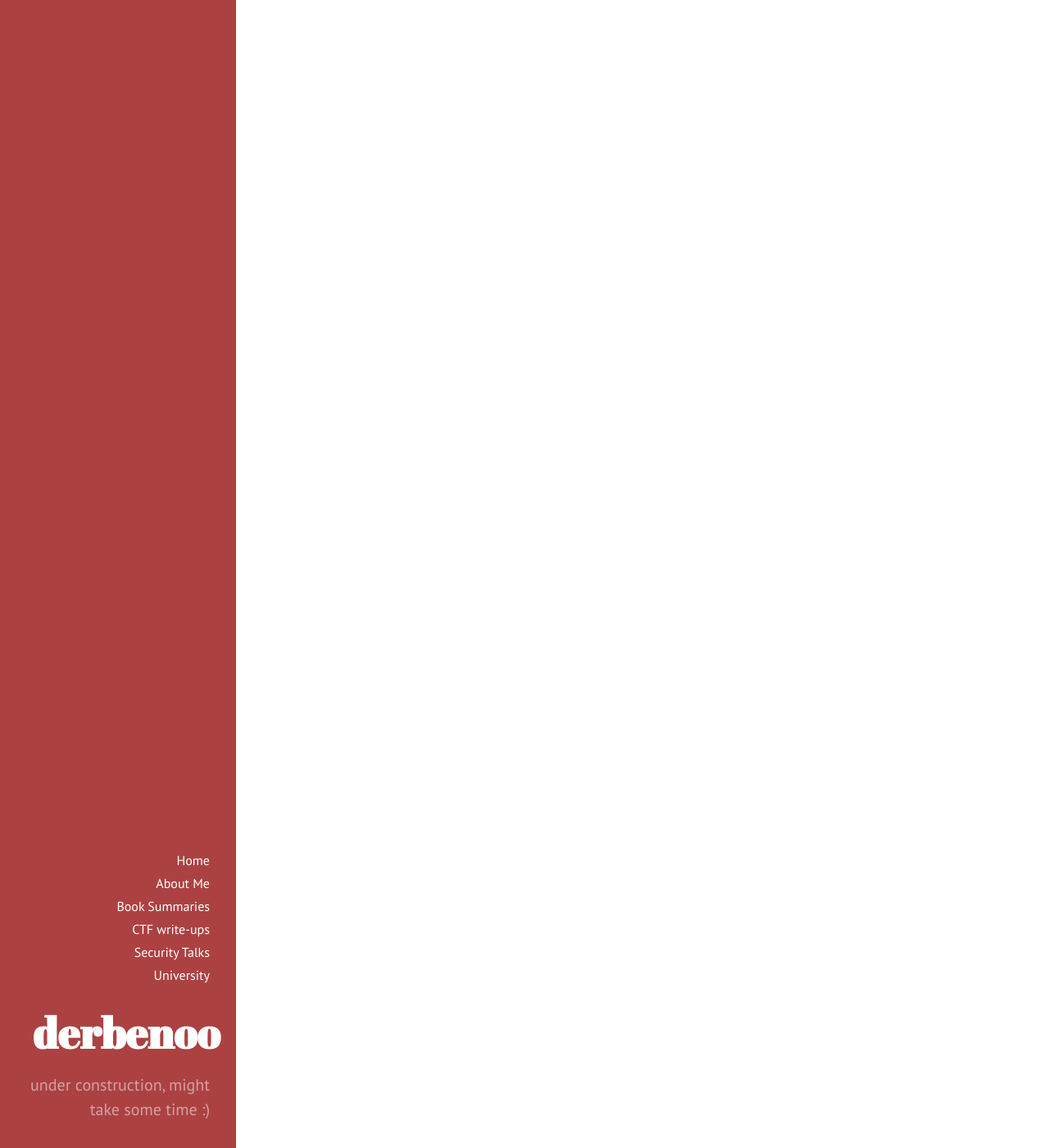
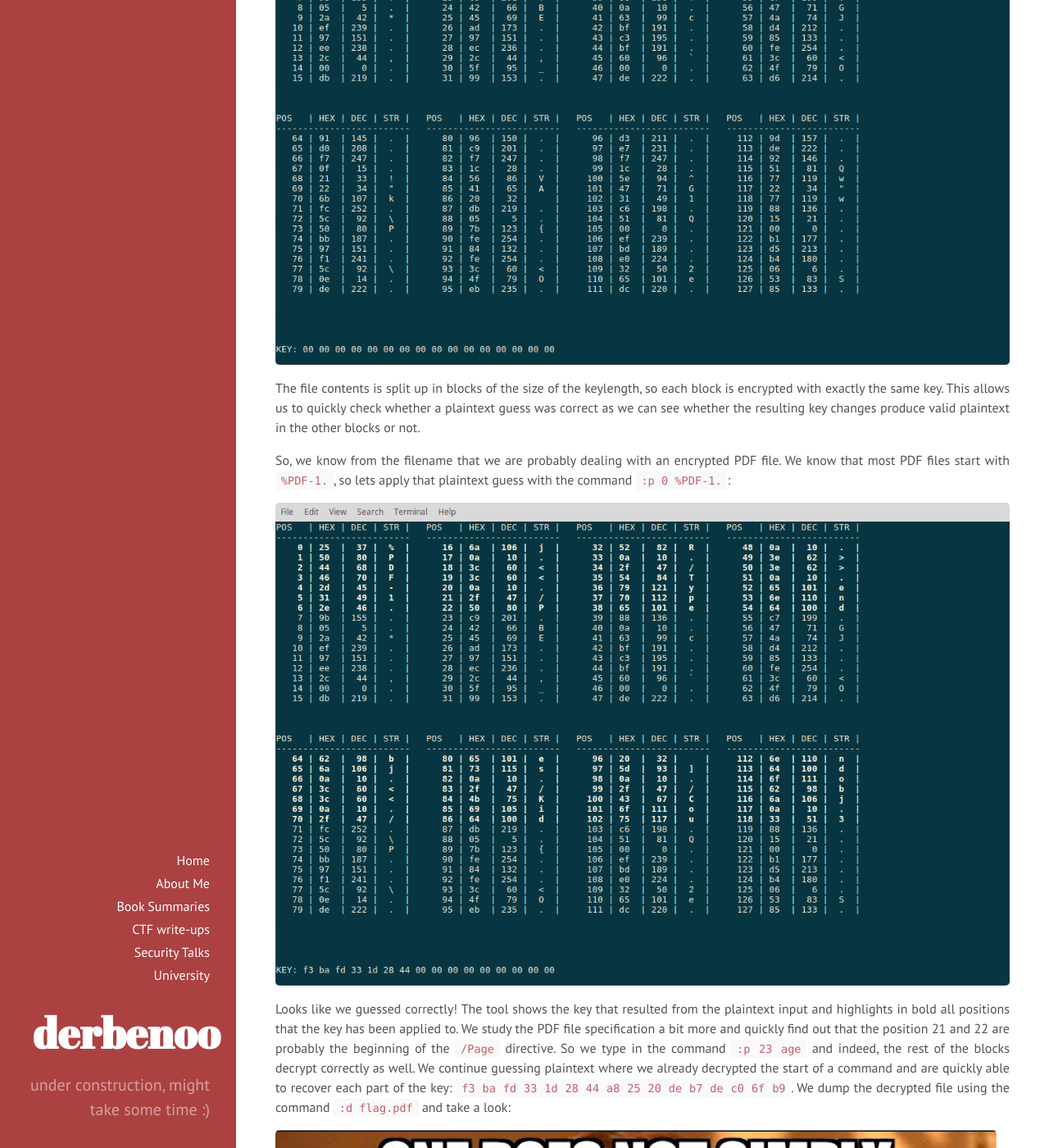
Before and after one commit to derbenoo/derbenoo.github.io, a Jekyll site: the page built from _posts/ctf/2017-08-12-sha2017_ctf_stack_overflow.md, in a window 1280 px wide and 1400 px high, scrolled down 2575 px. Shown: the whole window at 82% size. Built offline with Jekyll 4.4.1, drawn with Linux system fonts in a browser that asks for light colours; some of the changed text lies outside the part shown.

Commit message:
SHA2017 CTF Stack Overflow challenge write-up

```diff
--- a/_posts/ctf/2017-08-12-sha2017_ctf_stack_overflow.md
+++ b/_posts/ctf/2017-08-12-sha2017_ctf_stack_overflow.md
@@ -70,4 +70,27 @@
 
 The Python package `Crypto` allows us to specify a custom counter function. Unfortunately, this freedom can be abused to implement very insecure counter functions such as `counter=lambda: secret`. With `secret` being only 16 bytes long, we basically subverted the whole security of AES and reduced it to a repeating 16 byte long stream cipher key. All we have to do now is to XOR the ciphertext parts that were encrypted under the same key and guess some plaintext. While guessing plaintext is pretty pointless against a properly used stream cipher, it makes sense in this scenario since we have a method of validating our guess. Let's use the example from above and pretend we are guessing what P1 could be. Since we have access to `P1 XOR P2`, we can check our guess (let's call it P1') by calculating `P1' XOR (P1 XOR P2)` and see whether P2 makes sense or not. If so, we probably guessed the correct plaintext for P1. Once we successfully did that, we can extract the key by simple calculating `C1 XOR P1= K`
 
-## Guessing some plaintext
+## Guessing some plaintext using [OTP PWN](https://github.com/derbenoo/otp_pwn)
+
+The process described in the above section is greatly facilitated by the [otp_pwn](https://github.com/derbenoo/otp_pwn) utility, which allows us to interactively check plaintext guesses (and do other cool stuff like crib dragging). We known from the source code that the length of the repeating key is 16 bytes, which is all the information we need to start using the tool:
+
+`python otp_pwn.py flag.pdf.enc 16`
+
+We are presented with an overview of the encrypted file:
+
+![OTP PWN utility overview]({{site.url}}/public/images/ctf/sha2017_ctf_stack_overflow_otp_pwn_overview.png)
+
+The file contents is split up in blocks of the size of the keylength, so each block is encrypted with exactly the same key. This allows us to quickly check whether a plaintext guess was correct as we can see whether the resulting key changes produce valid plaintext in the other blocks or not.
+
+So, we know from the filename that we are probably dealing with an encrypted PDF file. We know that most PDF files start with `%PDF-1.`, so lets apply that plaintext guess with the command `:p 0 %PDF-1.`:
+
+![OTP PWN first plaintext guess]({{site.url}}/public/images/ctf/sha2017_ctf_stack_overflow_otp_pwn_first_guess.png)
+
+Looks like we guessed correctly! The tool shows the key that resulted from the plaintext input and highlights in bold all positions that the key has been applied to. We study the PDF file specification a bit more and quickly find out that the position 21 and 22 are probably the beginning of the `/Page` directive. So we type in the command `:p 23 age` and indeed, the rest of the blocks decrypt correctly as well. We continue guessing plaintext where we already decrypted the start of a command and are quickly able to recover each part of the key: `f3 ba fd 33 1d 28 44 a8 25 20 de b7 de c0 6f b9`. We dump the decrypted file using the command `:d flag.pdf` and take a look:
+
+![OTP PWN first plaintext guess]({{site.url}}/public/images/ctf/sha2017_ctf_stack_overflow_flag.jpg)
+
+Agreed, Stack Overflow is a nice place but always make sure you understand what you are copy and pasting!
+
+
+The flag is: &nbsp;<b><font color="red">flag{15AD69452103C5DF1CF61E9D98893492}</font></b>
```
Also changed, not shown: public/images/ctf/sha2017_ctf_stack_overflow_flag.jpg (added), public/images/ctf/sha2017_ctf_stack_overflow_otp_pwn_first_guess.png (added), public/images/ctf/sha2017_ctf_stack_overflow_otp_pwn_overview.png (added).
